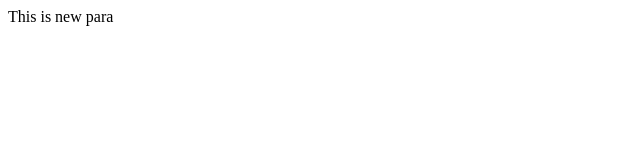
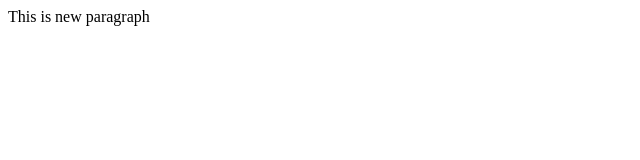
Before and after one commit to Aj-journey/localrepo, a plain HTML site: page index.html in a window 1280 px wide. Shown: the full height of the page, 0-640 px from the left. Drawn offline with Linux system fonts and the light colour scheme.

Commit message:
fixed html

```diff
--- a/index.html
+++ b/index.html
@@ -1 +1 @@
-<p>This is new para</p>
+<p>This is new paragraph</p>
```
